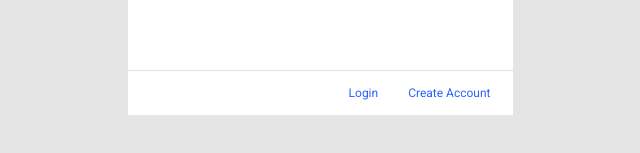
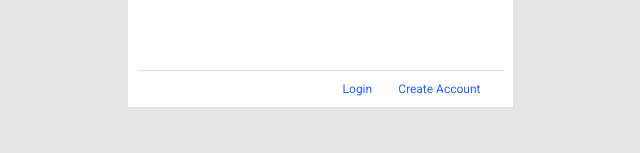
Before and after one commit to codeableorg/contactable-js-week4-team11-contactable, a plain HTML site: page index.html in a window 1280 px wide. Shown: the part 587-740 px from the top of the page, 320-960 px from the left. Drawn offline with Linux system fonts and the light colour scheme.

Commit message:
corrected signup styles

```diff
--- a/assets/scripts/signup.js
+++ b/assets/scripts/signup.js
@@ -12,8 +12,8 @@ export default function Signup(parentElement){
           <input type="password" name="password" placeholder="password"/>
         </form>
       </section>
-      <footer class="options">
-        <div>
+      <footer>
+        <div class="options">
           <a href="">Login</a>
           <a href="">Create Account</a>
         </div>
--- a/assets/stylesheets/global.css
+++ b/assets/stylesheets/global.css
@@ -25,11 +25,8 @@ section {
 }
 
 header,
-section {
+section,
+footer {
   width: 365px;
   padding: 0 10px;
 }
-
-footer {
-  width: 385px;
-}
--- a/assets/stylesheets/login.css
+++ b/assets/stylesheets/login.css
@@ -58,7 +58,7 @@ form {
   display: flex;
   flex-direction: row;
   justify-content: flex-end;
-  padding: 12px 0;
+  padding: 4px 0;
   border-width: 1px 0 0 0;
   border-style: solid;
   border-color: var(--border);
```
